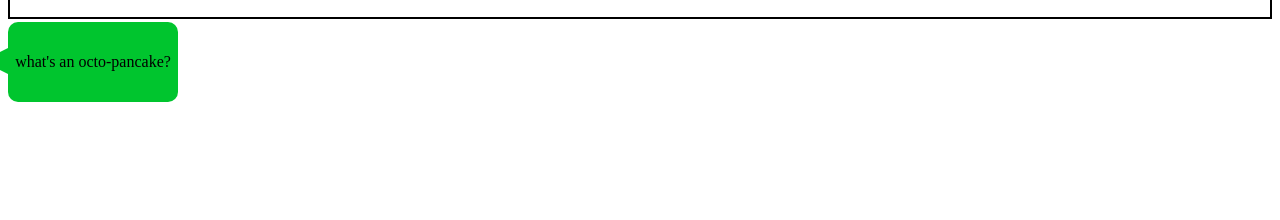
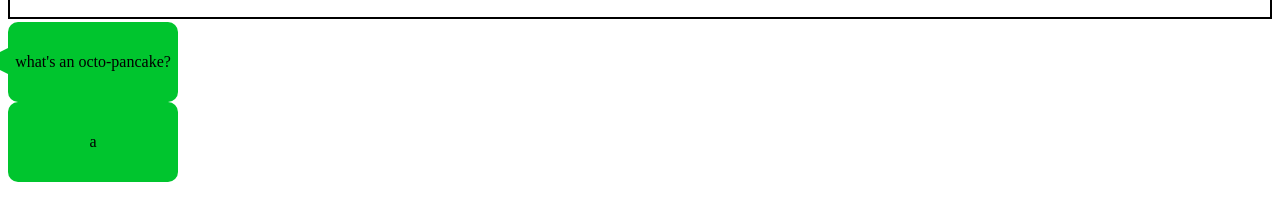
Before and after one commit to Eobam/upgraded-octo-pancake-, a plain HTML site: page index.html in a window 1280 px wide. Shown: the part 120-340 px from the top of the page. Drawn offline with Linux system fonts and the light colour scheme.

Commit message:
div to div

```diff
--- a/index.html
+++ b/index.html
@@ -30,6 +30,21 @@
       border-right: 26px solid rgb(0, 197, 46);
       border-bottom: 13px solid transparent;
     }
+
+    .talkbubble-right {
+
+display: flex;
+justify-content: center;
+align-items: center;
+text-align: center;
+    width: 170px;
+    height: 80px;
+    background: rgb(0, 197, 46);
+    position: relative;
+    -moz-border-radius: 10px;
+    -webkit-border-radius: 10px;
+    border-radius: 10px;
+  }
 </style>
         <div style="border: 2px solid black;">
         <h1>octo pancakes are cool</h1>
@@ -39,6 +54,14 @@
     what's an octo-pancake?
     </div>
 
+<div sy>
+    <div class="talkbubble-right">
+
+        a
+
+
+    </div>
+</div>
 
 
     </body>
```
